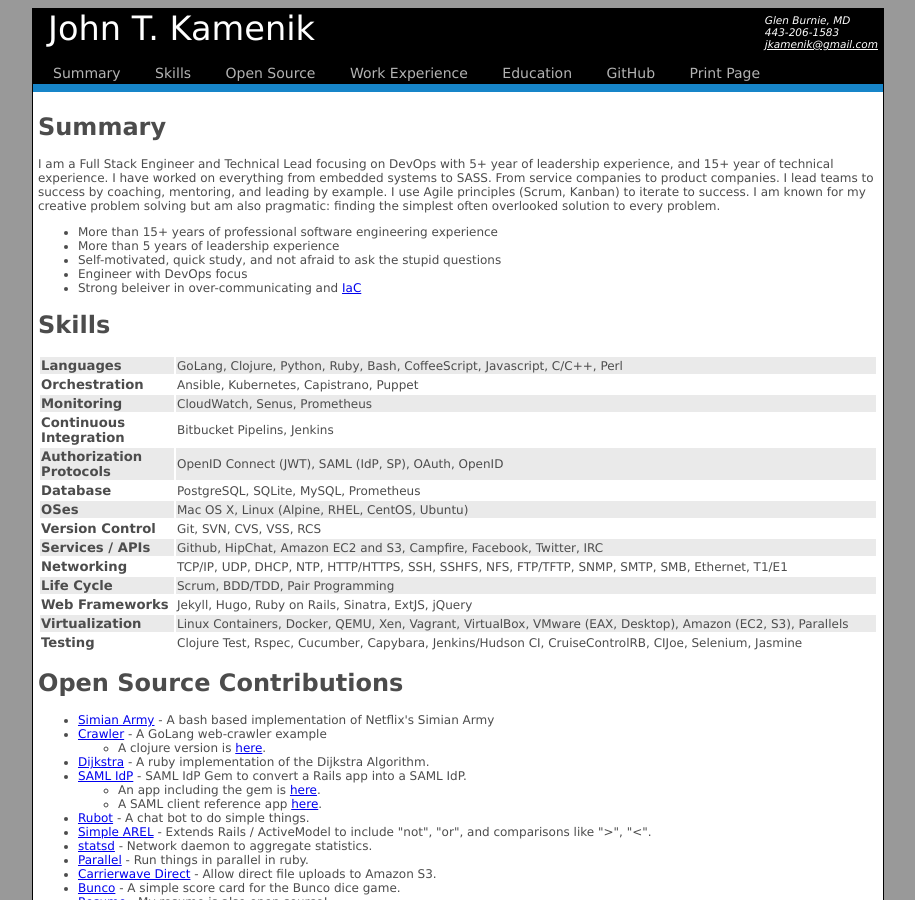
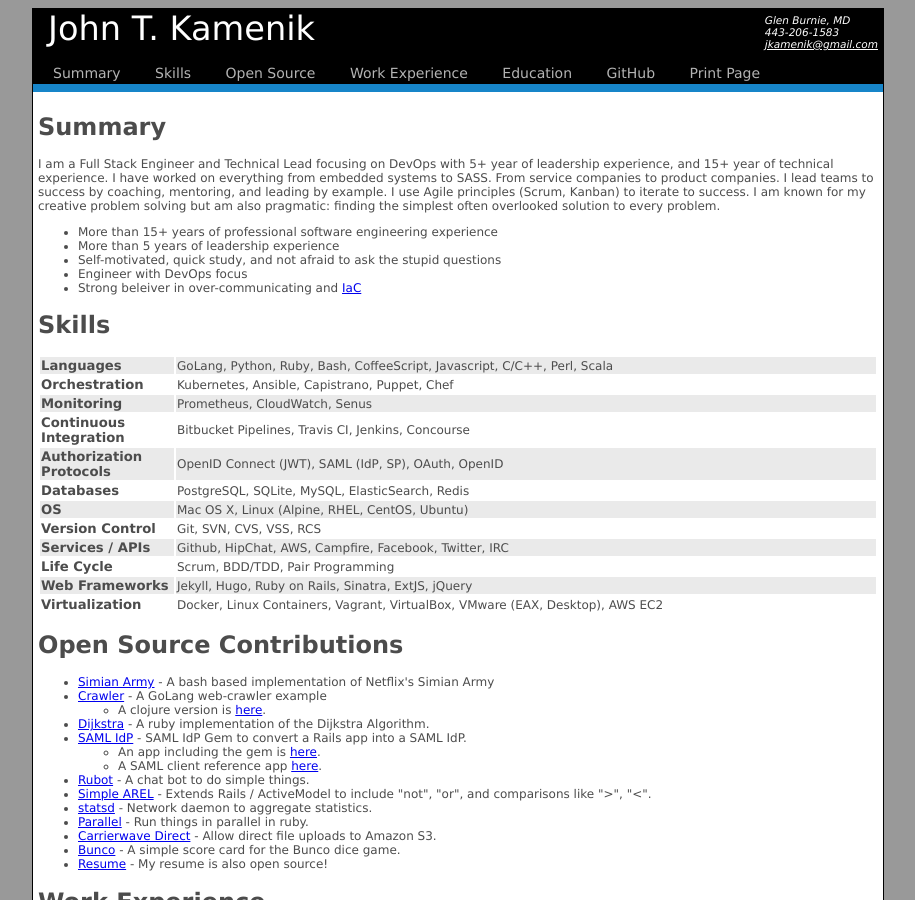
Before and after one commit to srvullupala/Resume, a Jekyll site: the page built from index.html, in a window 1280 px wide and 900 px high. Shown: the whole window, without its empty margins (182-1097 px from the left). Built offline with Jekyll 4.4.1, drawn with Linux system fonts in a browser that asks for light colours; Markdown is read by kramdown in place of the engine named in the settings.

Commit message:
Update skills.

```diff
--- a/_data/skills.yml
+++ b/_data/skills.yml
@@ -1,32 +1,29 @@
 - name: Languages
-  items: GoLang, Clojure, Python, Ruby, Bash, CoffeeScript, Javascript, C/C++, Perl
+  items: GoLang, Python, Ruby, Bash, CoffeeScript, Javascript, C/C++, Perl, Scala
 
 - name: Orchestration
-  items: Ansible, Kubernetes, Capistrano, Puppet
+  items: Kubernetes, Ansible, Capistrano, Puppet, Chef
 
 - name: Monitoring
-  items: CloudWatch, Senus, Prometheus
+  items: Prometheus, CloudWatch, Senus
 
 - name: Continuous Integration
-  items: Bitbucket Pipelins, Jenkins
+  items: Bitbucket Pipelines, Travis CI, Jenkins, Concourse
 
 - name: Authorization Protocols
   items: OpenID Connect (JWT), SAML (IdP, SP), OAuth, OpenID
 
-- name: Database
-  items: PostgreSQL, SQLite, MySQL, Prometheus
+- name: Databases
+  items: PostgreSQL, SQLite, MySQL, ElasticSearch, Redis
 
-- name: OSes
+- name: OS
   items: Mac OS X, Linux (Alpine, RHEL, CentOS, Ubuntu)
 
 - name: Version Control
   items: Git, SVN, CVS, VSS, RCS
 
 - name: Services / APIs
-  items: Github, HipChat, Amazon EC2 and S3, Campfire, Facebook, Twitter, IRC
-
-- name: Networking
-  items: TCP/IP, UDP, DHCP, NTP, HTTP/HTTPS, SSH, SSHFS, NFS, FTP/TFTP, SNMP, SMTP, SMB, Ethernet, T1/E1
+  items: Github, HipChat, AWS, Campfire, Facebook, Twitter, IRC
 
 - name: Life Cycle
   items: Scrum, BDD/TDD, Pair Programming
@@ -35,7 +32,4 @@
   items: Jekyll, Hugo, Ruby on Rails, Sinatra, ExtJS, jQuery
 
 - name: Virtualization
-  items: Linux Containers, Docker, QEMU, Xen, Vagrant, VirtualBox, VMware (EAX, Desktop), Amazon (EC2, S3), Parallels
-
-- name: Testing
-  items: Clojure Test, Rspec, Cucumber, Capybara, Jenkins/Hudson CI, CruiseControlRB, CIJoe, Selenium, Jasmine
+  items: Docker, Linux Containers, Vagrant, VirtualBox, VMware (EAX, Desktop), AWS EC2
```
